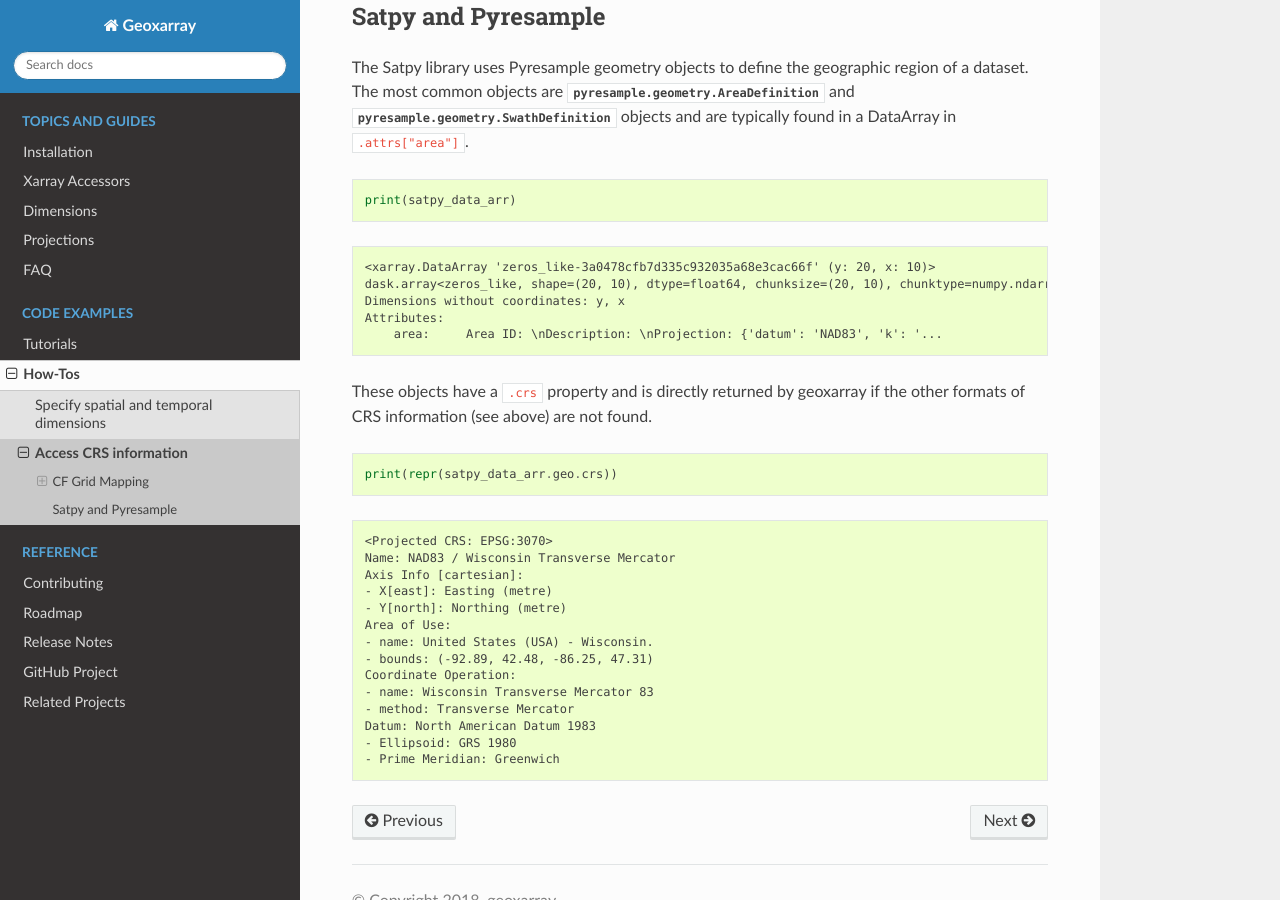
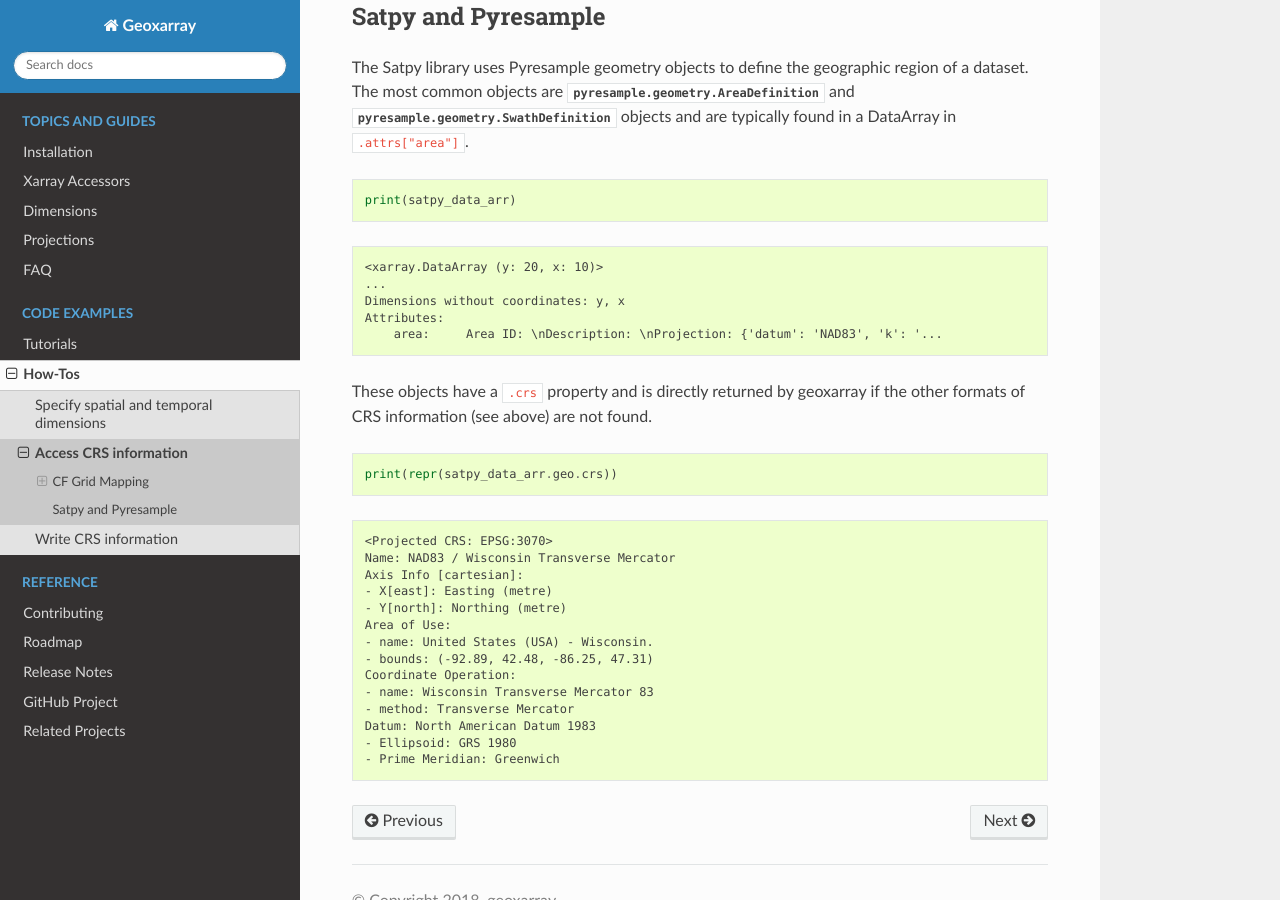
Before and after one commit to geoxarray/geoxarray, a Sphinx documentation site: the page built from docs/source/howtos/access_crs.rst, in a window 1280 px wide and 900 px high, scrolled down 2256 px. Built offline with Sphinx 7.4.7 and the Read the Docs theme 2.0.0, drawn with Linux system fonts in a browser that asks for light colours; pages that are not in the unit, such as notebooks, are missing from menus.

Commit message:
Add basic write_crs documentation

```diff
--- a/docs/source/howtos/access_crs.rst
+++ b/docs/source/howtos/access_crs.rst
@@ -152,11 +152,10 @@
 .. testsetup::
 
    import xarray as xr
-   import dask.array as da
    from pyresample import AreaDefinition
    area = AreaDefinition("", "", "", "EPSG:3070", 10, 20,
                          (282455.22, 223080.17, 828240.35, 766436.45))
-   satpy_data_arr = xr.DataArray(da.zeros((20, 10)),
+   satpy_data_arr = xr.DataArray(np.zeros((20, 10)),
                            dims=("y", "x"), attrs={"area": area})
 
 .. testcode::
@@ -166,8 +165,8 @@
 .. testoutput::
    :options: +SKIP
 
-   <xarray.DataArray 'zeros_like-3a0478cfb7d335c932035a68e3cac66f' (y: 20, x: 10)>
-   dask.array<zeros_like, shape=(20, 10), dtype=float64, chunksize=(20, 10), chunktype=numpy.ndarray>
+   <xarray.DataArray (y: 20, x: 10)>
+   ...
    Dimensions without coordinates: y, x
    Attributes:
        area:     Area ID: \nDescription: \nProjection: {'datum': 'NAD83', 'k': '...
--- a/docs/source/howtos/index.rst
+++ b/docs/source/howtos/index.rst
@@ -12,3 +12,4 @@
 
    set_dims
    access_crs
+   write_crs
--- a/setup.py
+++ b/setup.py
@@ -24,7 +24,7 @@
 
 extras_require = {
     "pyresample": ["pyresample"],
-    "docs": ["sphinx_rtd_theme", "numpydoc", "sphinx_copybutton", "sphinxcontrib-apidoc", "pyresample", "dask"],
+    "docs": ["sphinx_rtd_theme", "numpydoc", "sphinx_copybutton", "sphinxcontrib-apidoc", "pyresample"],
 }
 all_extras = []
 for extra_deps in extras_require.values():
```
Also changed, not shown: docs/source/howtos/write_crs.rst (added, +81 -0 lines).
